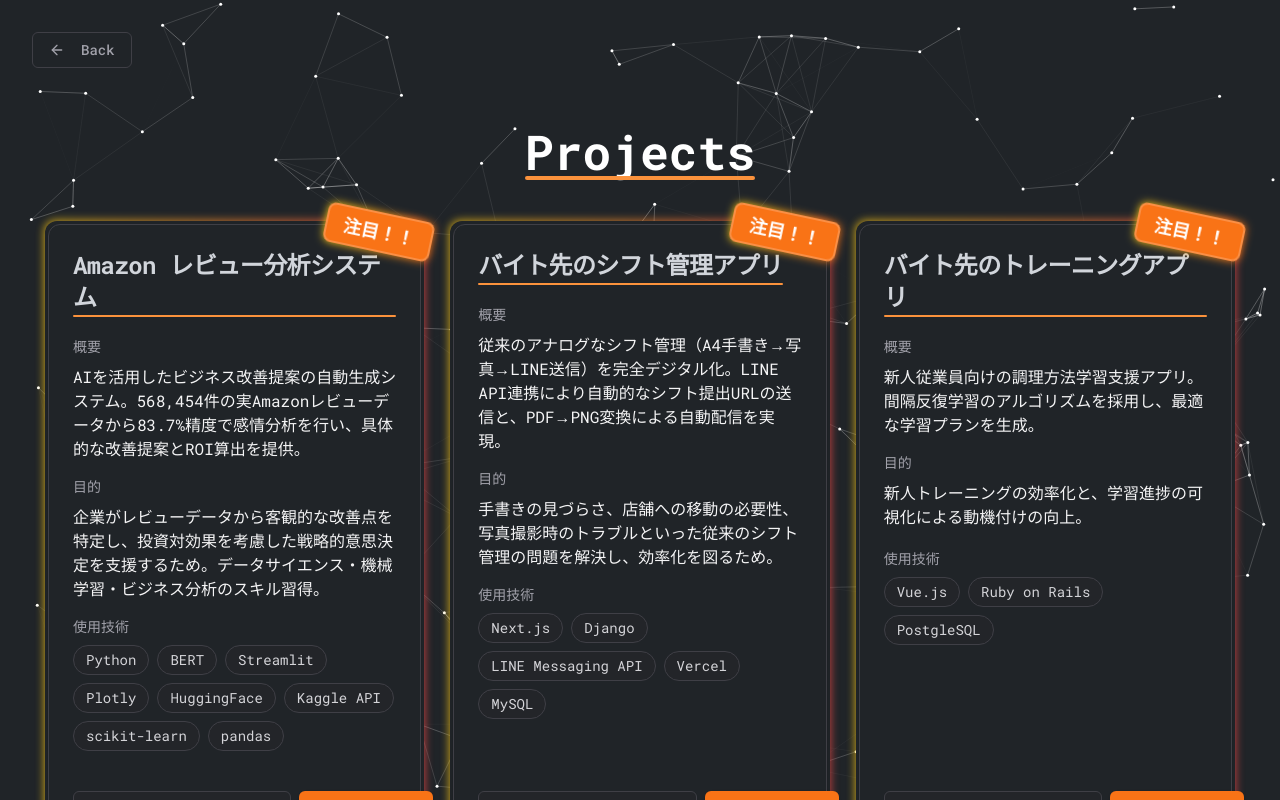
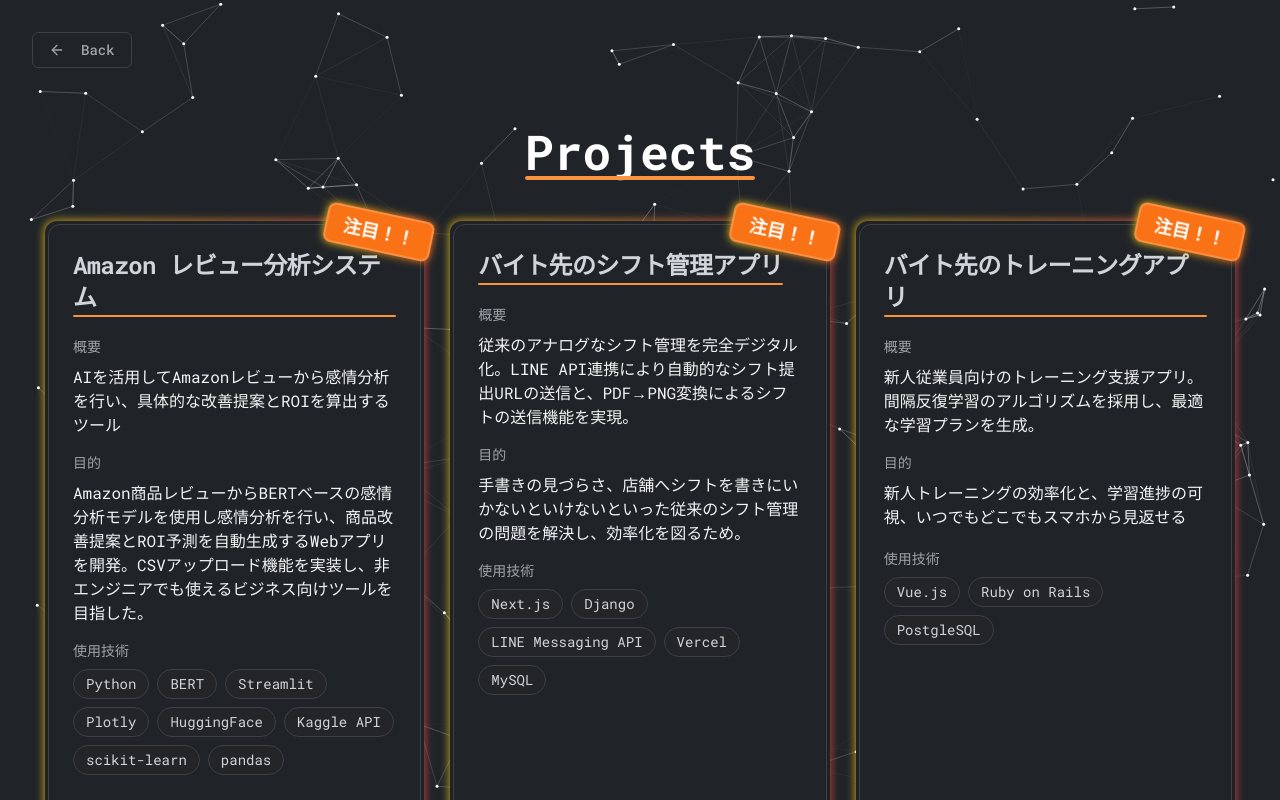
Before and after one commit to temmie0232/my-portfolio, a Next.js app: page /apps in a window 1280 px wide. Shown: the top 800 px of the page. Built offline with nearby package versions, Linux system fonts and the light colour scheme.

Commit message:
update: 内容の更新

```diff
--- a/src/app/apps/page.tsx
+++ b/src/app/apps/page.tsx
@@ -13,8 +13,8 @@
     const projects = [
         {
             title: "Amazon レビュー分析システム",
-            description: "AIを活用したビジネス改善提案の自動生成システム。568,454件の実Amazonレビューデータから83.7%精度で感情分析を行い、具体的な改善提案とROI算出を提供。",
-            purpose: "企業がレビューデータから客観的な改善点を特定し、投資対効果を考慮した戦略的意思決定を支援するため。データサイエンス・機械学習・ビジネス分析のスキル習得。",
+            description: "AIを活用してAmazonレビューから感情分析を行い、具体的な改善提案とROIを算出するツール",
+            purpose: "Amazon商品レビューからBERTベースの感情分析モデルを使用し感情分析を行い、商品改善提案とROI予測を自動生成するWebアプリを開発。CSVアップロード機能を実装し、非エンジニアでも使えるビジネス向けツールを目指した。",
             tools: ["Python", "BERT", "Streamlit", "Plotly", "HuggingFace", "Kaggle API", "scikit-learn", "pandas"],
             projectUrl: "/apps/amazon-review-analyzer",
             isFeatured: true,
@@ -22,8 +22,8 @@
         },
         {
             title: "バイト先のシフト管理アプリ",
-            description: "従来のアナログなシフト管理（A4手書き→写真→LINE送信）を完全デジタル化。LINE API連携により自動的なシフト提出URLの送信と、PDF→PNG変換による自動配信を実現。",
-            purpose: "手書きの見づらさ、店舗への移動の必要性、写真撮影時のトラブルといった従来のシフト管理の問題を解決し、効率化を図るため。",
+            description: "従来のアナログなシフト管理を完全デジタル化。LINE API連携により自動的なシフト提出URLの送信と、PDF→PNG変換によるシフトの送信機能を実現。",
+            purpose: "手書きの見づらさ、店舗へシフトを書きにいかないといけないといった従来のシフト管理の問題を解決し、効率化を図るため。",
             tools: ["Next.js", "Django", "LINE Messaging API", "Vercel", "MySQL"],
             projectUrl: "/apps/shift-manager",
             isFeatured: true,
@@ -31,8 +31,8 @@
         },
         {
             title: "バイト先のトレーニングアプリ",
-            description: "新人従業員向けの調理方法学習支援アプリ。間隔反復学習のアルゴリズムを採用し、最適な学習プランを生成。",
-            purpose: "新人トレーニングの効率化と、学習進捗の可視化による動機付けの向上。",
+            description: "新人従業員向けのトレーニング支援アプリ。間隔反復学習のアルゴリズムを採用し、最適な学習プランを生成。",
+            purpose: "新人トレーニングの効率化と、学習進捗の可視、いつでもどこでもスマホから見返せる",
             tools: ["Vue.js", "Ruby on Rails", "PostgleSQL",],
             projectUrl: "/apps/cafe-training",
             isFeatured: true,
```
